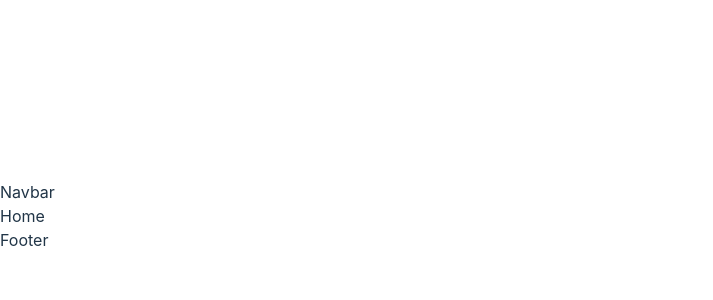
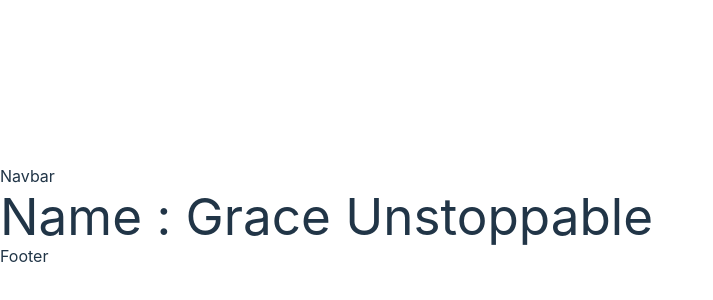
Before and after one commit to GreatnessGrace/Ecommerce-Application, a React (Vite) app: page / in a window 1280 px wide. Shown: the part 184-484 px from the top of the page, without its empty margins (0-713 px from the left). Built offline with nearby package versions, Linux system fonts and the light colour scheme.

Commit message:
[Completed] Context Api

```diff
--- a/src/App.jsx
+++ b/src/App.jsx
@@ -6,9 +6,11 @@
 import Cart from './pages/cart/Cart';
 import Dashboard from './pages/admin/dashboard/Dashboard';
 import NoPage from './pages/nopage/NoPage';
-
+import MyState from "./context/data/myState";
 function App() {
-  return <Router>
+  return (
+  <MyState>
+  <Router>
   <Routes>
     <Route path="/" element={<Home/>}></Route>
     <Route path="/order" element={<Order/>}></Route>
@@ -17,6 +19,8 @@
     <Route path="/*" element={<NoPage/>}></Route>
   </Routes>
 </Router>
+</MyState>)
+
 }
 
 
--- /dev/null
+++ b/src/context/data/myContext.jsx
@@ -0,0 +1,4 @@
+import { createContext  } from "react";
+
+const MyContext = createContext();
+export default MyContext;
--- /dev/null
+++ b/src/context/data/myState.jsx
@@ -0,0 +1,17 @@
+import React from "react";
+import MyContext from "./myContext";
+
+function MyState(props) {
+    const state = {
+        name: "Grace Unstoppable",
+        role: "Software Engineer"
+    }
+    return (
+       <MyContext.Provider value={state}>
+        {props.children}
+       </MyContext.Provider>
+    )
+
+}
+
+export default MyState;
--- a/src/pages/home/Home.jsx
+++ b/src/pages/home/Home.jsx
@@ -1,9 +1,18 @@
-import React from "react";
-import Layout from '../../components/layout/Layout'
+import React, {useContext} from "react";
+import Layout from '../../components/layout/Layout';
+import MyContext from "../../context/data/myContext";
 function Home() {
-    return <div>
-       <Layout>Home</Layout>
-    </div>
+    const context = useContext(MyContext)
+    console.log(context)
+    // Destructure
+    const {name} = context
+    console.log(name)
+    return (
+     <Layout>
+        <h1>Name : {name} </h1>
+     </Layout>
+      )
+
 }
 
 export default Home;
```
